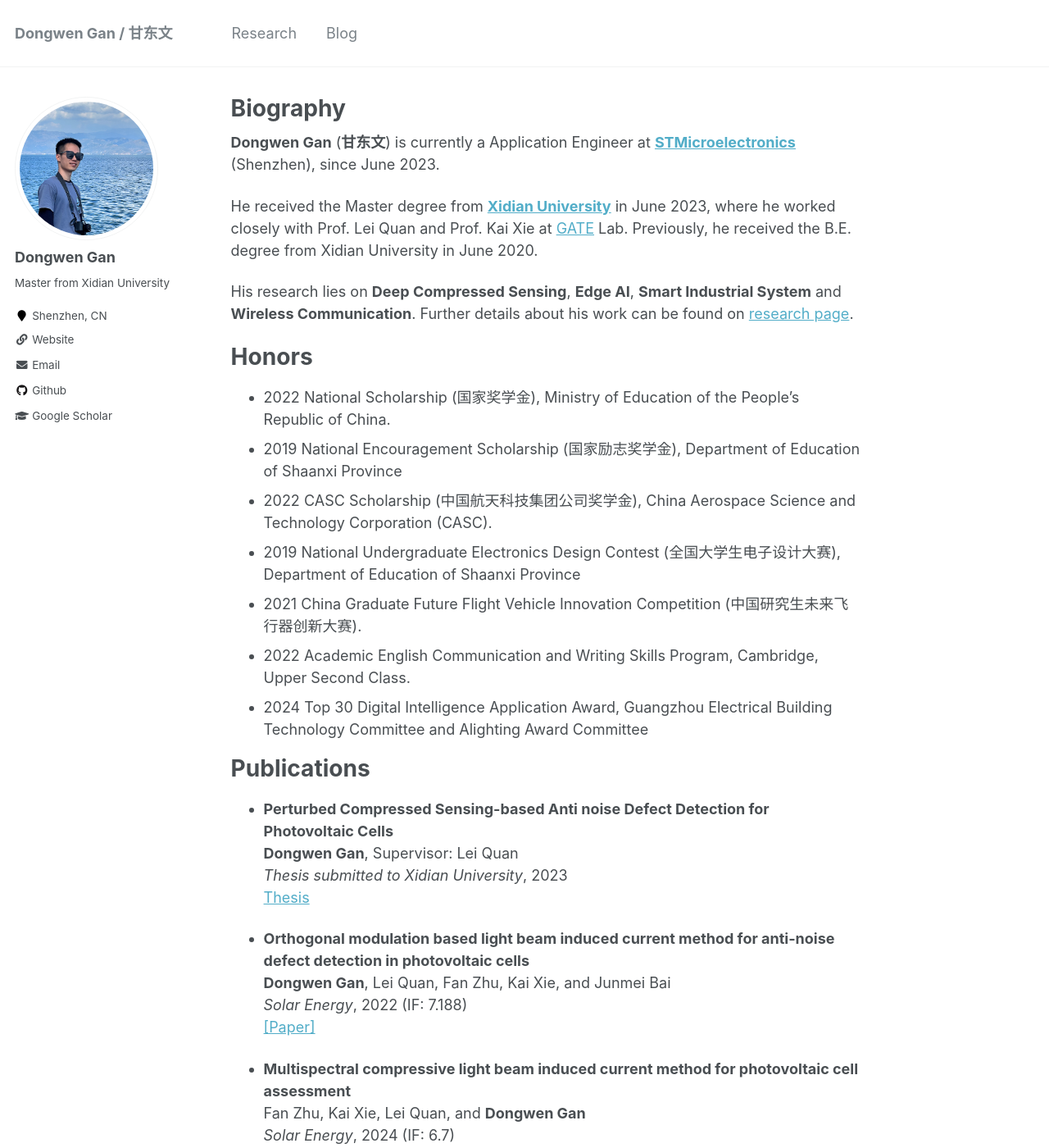
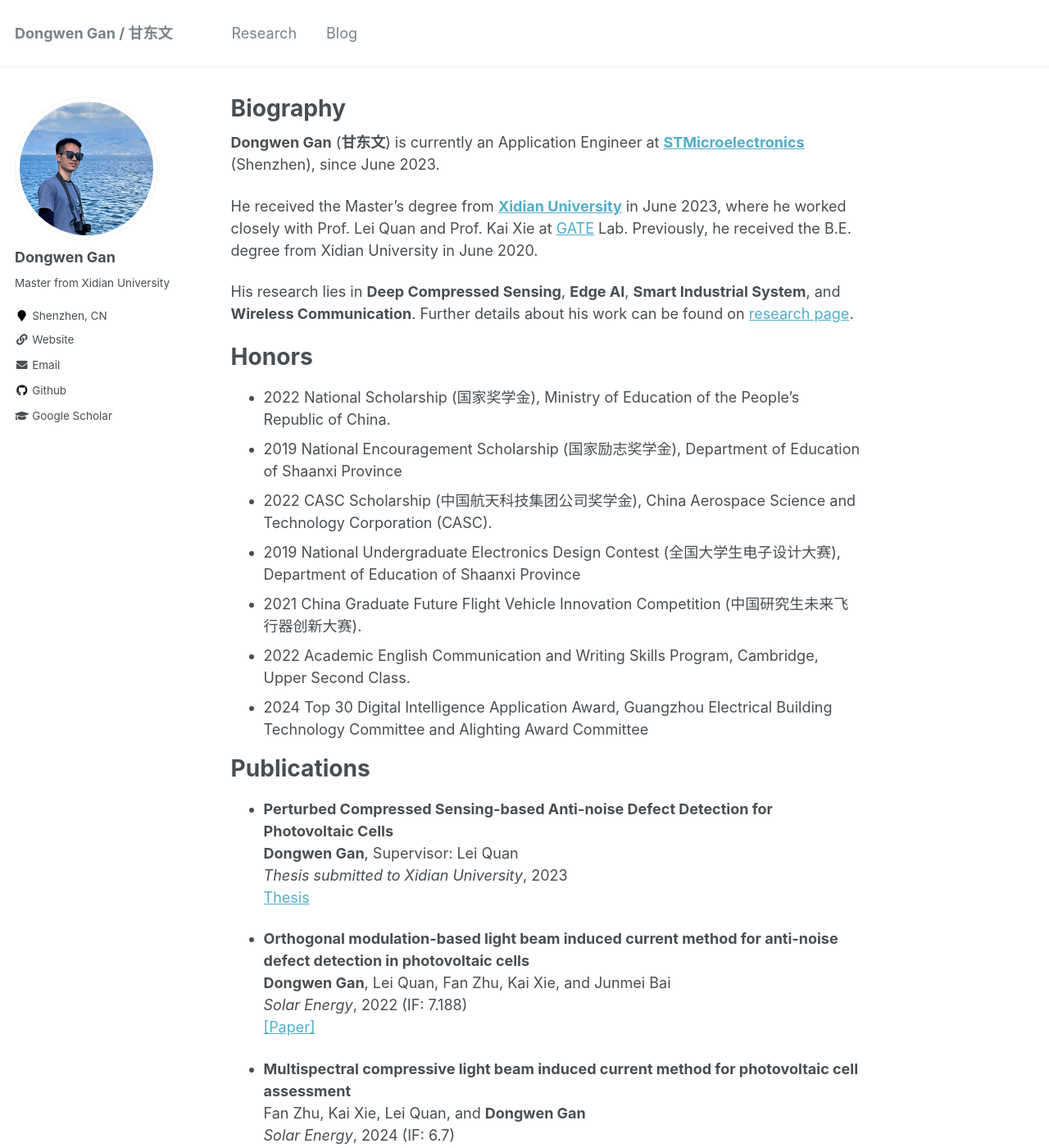
Before and after one commit to dwgan/page, a Jekyll site: the page built from _pages/about.md, in a window 1280 px wide and 1400 px high. Shown: the whole window at 82% size. Built offline with Jekyll 4.4.1, drawn with Linux system fonts in a browser that asks for light colours; some of the changed text lies outside the part shown.

```diff
--- a/_pages/about.md
+++ b/_pages/about.md
@@ -6,11 +6,11 @@ author_profile: true
 
 
 
-**Dongwen Gan** (**甘东文**) is currently a Application Engineer at [**STMicroelectronics**](https://www.st.com/) (Shenzhen), since June 2023.
+**Dongwen Gan** (**甘东文**) is currently an Application Engineer at [**STMicroelectronics**](https://www.st.com/) (Shenzhen), since June 2023.
 
-He received the Master degree from [**Xidian University**](https://www.xidian.edu.cn/) in June 2023, where he worked closely with Prof. Lei Quan  and Prof. Kai Xie at [GATE](https://faculty.xidian.edu.cn/XK3/zh_CN/index.htm) Lab. Previously, he received the B.E. degree from Xidian University in June 2020.
+He received the Master's degree from [**Xidian University**](https://www.xidian.edu.cn/) in June 2023, where he worked closely with Prof. Lei Quan  and Prof. Kai Xie at [GATE](https://faculty.xidian.edu.cn/XK3/zh_CN/index.htm) Lab. Previously, he received the B.E. degree from Xidian University in June 2020.
 
-His research lies on **Deep Compressed Sensing**, **Edge AI**, **Smart Industrial System** and **Wireless Communication**. Further details about his work can be found on [research page](/research/).
+His research lies in **Deep Compressed Sensing**, **Edge AI**, **Smart Industrial System**, and **Wireless Communication**. Further details about his work can be found on [research page](/research/).
 
 # Honors
 
@@ -25,13 +25,13 @@ His research lies on **Deep Compressed Sensing**, **Edge AI**, **Smart Industria
 
 # Publications
 
-* **Perturbed Compressed Sensing-based Anti noise Defect Detection for Photovoltaic Cells**\
+* **Perturbed Compressed Sensing-based Anti-noise Defect Detection for Photovoltaic Cells**\
 **Dongwen Gan**, Supervisor: Lei Quan\
 _Thesis submitted to Xidian University_, 2023\
 [Thesis](https://github.com/dwgan/page/releases/download/v1.0.0/default.pdf)
 
 
-* **Orthogonal modulation based light beam induced current method for anti-noise defect detection in photovoltaic cells**\
+* **Orthogonal modulation-based light beam induced current method for anti-noise defect detection in photovoltaic cells**\
 **Dongwen Gan**, Lei Quan, Fan Zhu, Kai Xie, and Junmei Bai\
 _Solar Energy_, 2022 (IF: 7.188)\
 [[Paper]](https://github.com/dwgan/page/releases/download/v1.0.0/1-s2.0-S0038092X22006089-main.pdf)
```
Also changed, not shown: other parts of _pages/about.md (+1 -1 lines).
